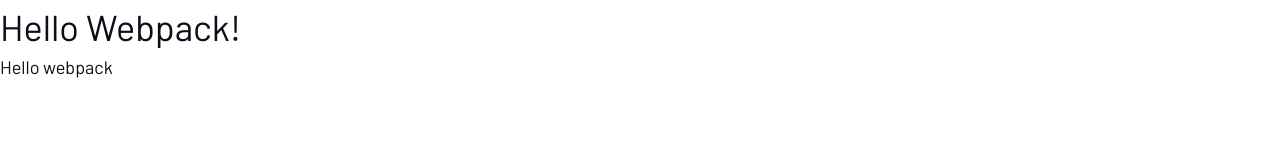
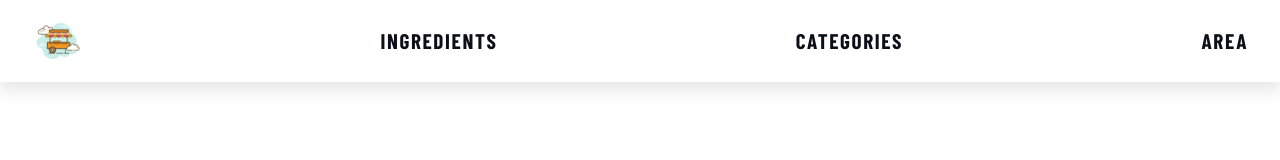
Before and after one commit to OmarMWarraich/MovieApp, a website built with webpack: page src/index.html in a window 1280 px wide. Built offline with nearby package versions, Linux system fonts and the light colour scheme; a web font is replaced by a local one.

Commit message:
feat: Add header

```diff
--- a/src/index.html
+++ b/src/index.html
@@ -11,6 +11,6 @@
         rel="stylesheet">
 </head>
 <body>
-    <h1>Hello Webpack!</h1>
+
 </body>
 </html>
--- a/src/index.js
+++ b/src/index.js
@@ -1,14 +1,4 @@
-import _ from 'lodash';
 import './style.css';
+import navBar from './modules/header.js';
 
-function component() {
-  const element = document.createElement('div');
-
-  // Lodash, now imported by this script
-  element.innerHTML = _.join(['Hello', 'webpack'], ' ');
-  element.classList.add('hello');
-
-  return element;
-}
-
-document.body.appendChild(component());
+navBar();
--- /dev/null
+++ b/src/modules/header.js
@@ -0,0 +1,26 @@
+import Logo from '../assets/logo.png';
+
+const navBar = () => {
+  const nav = document.createElement('nav');
+
+  nav.innerHTML = `
+        <ul class="nav-header">
+            <li class="logo"></li>
+            <li><a href="#">Ingredients</a></li>
+            <li><a href="#">Categories</a></li>
+            <li><a href="#">Area</a></li>
+        </ul>
+    `;
+
+  document.body.appendChild(nav);
+
+  const logo = document.querySelector('.logo');
+  const myLogo = new Image();
+
+  myLogo.src = Logo;
+  myLogo.alt = 'My Logo';
+
+  logo.appendChild(myLogo);
+};
+
+export default navBar;
--- a/src/style.css
+++ b/src/style.css
@@ -16,7 +16,7 @@
   --fs-700: 3.5rem;
   --fs-600: 2rem;
   --fs-500: 1.75rem;
-  --fs-400: 1.125rem;
+  --fs-400: 1.325rem;
   --fs-300: 1rem;
   --fs-200: 0.875rem;
 
@@ -98,3 +98,27 @@
     scroll-behavior: auto !important;
   }
 }
+
+.nav-header {
+  display: flex;
+  justify-content: space-between;
+  align-items: center;
+  padding: 1rem 2rem;
+  background-color: hsl(var(--clr-white));
+  box-shadow: 0 0.5rem 1rem rgba(0, 0, 0, 0.1);
+  margin-top: 0;
+}
+
+.nav-header li {
+  list-style: none;
+}
+
+.nav-header li a {
+  text-decoration: none;
+  color: hsl(var(--clr-dark));
+  font-family: var(--ff-sans-cond);
+  font-size: var(--fs-400);
+  font-weight: 700;
+  letter-spacing: 0.1rem;
+  text-transform: uppercase;
+}
--- a/webpack.config.js
+++ b/webpack.config.js
@@ -2,7 +2,7 @@
 const HtmlWebpackPlugin = require('html-webpack-plugin');
 
 module.exports = {
-  mode: 'production',
+  mode: 'development',
   entry: {
     index: './src/index.js',
   },
@@ -23,9 +23,15 @@
         use: ['style-loader', 'css-loader'],
       },
       {
-        test: /\.(png|svg|jpg|jpeg|gif)$/i,
+        test: /\.png$/,
         type: 'asset/resource',
       },
     ],
   },
+  devServer: {
+    static: './dist',
+  },
+  optimization: {
+    runtimeChunk: 'single',
+  },
 };
```
Also changed, not shown: package.json (+7 -3 lines), dist/5ae7d3c13d9d220149f509d4894a86d3.png (renamed from src/assets/icons8-food-cart-100.png), dist/d8a85842c4e4b6cab1c8.png (added), dist/index.bundle.js, dist/index.bundle.js.LICENSE.txt (deleted), dist/index.html, src/assets/footer.png.png (deleted), src/assets/icons8-food-cart-100(1).png (deleted), src/assets/logo.png (added), 1 other file.
